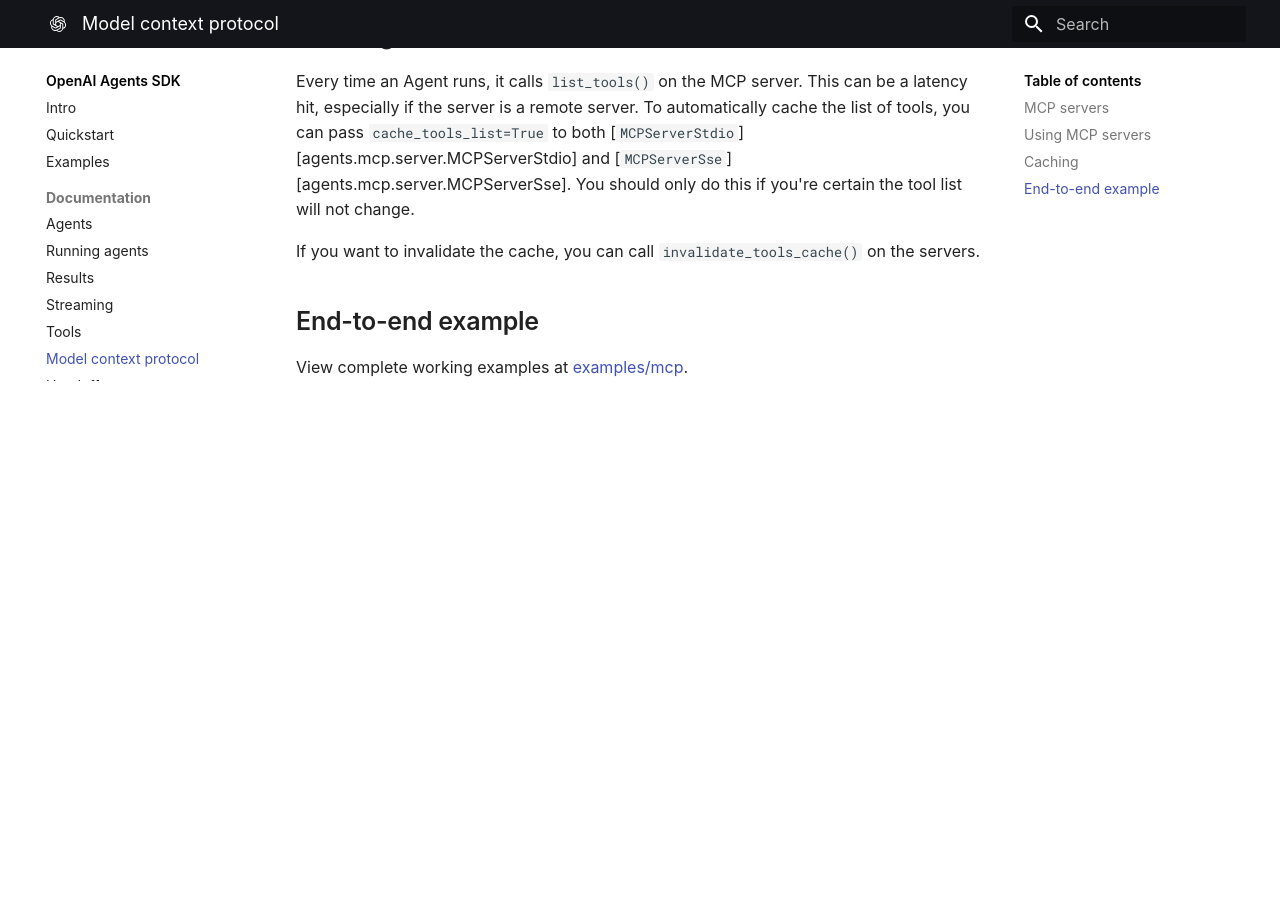
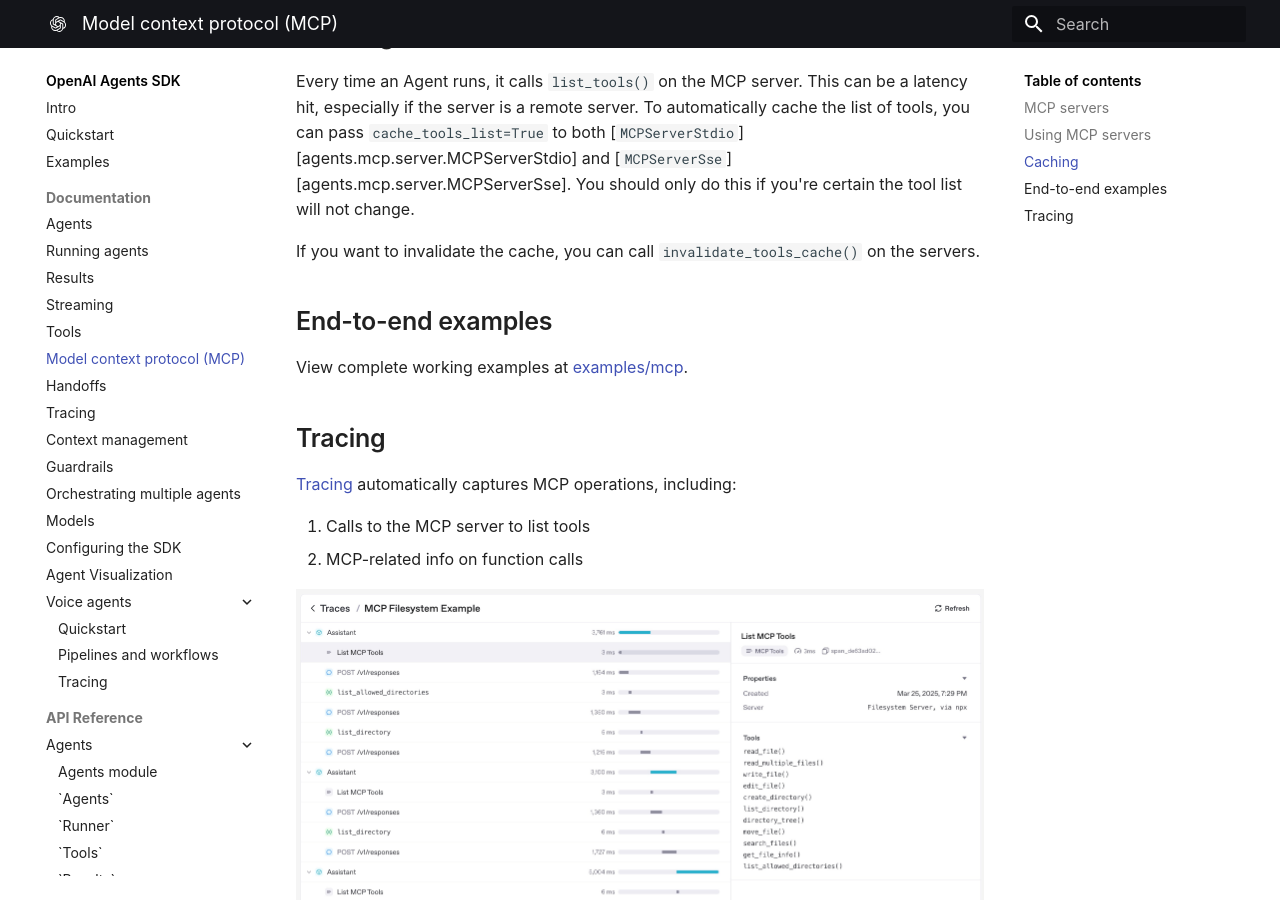
Before and after one commit to Radoslaw-Lisowski/openai-agents-python, an MkDocs documentation site: the page built from docs/mcp.md, in a window 1280 px wide and 900 px high, scrolled down 1309 px. Built offline with MkDocs 1.6.1 and Material for MkDocs 9.7.7, drawn with Linux system fonts in a browser that asks for light colours; some web fonts are replaced; before the commit the page ends 1714 px from its top, so only the background shows below that; some of the changed text lies outside the part shown.

Commit message:
Tracing screenshot for MCP docs (#355)

```diff
--- a/docs/mcp.md
+++ b/docs/mcp.md
@@ -1,4 +1,4 @@
-# Model context protocol
+# Model context protocol (MCP)
 
 The [Model context protocol](https://modelcontextprotocol.io/introduction) (aka MCP) is a way to provide tools and context to the LLM. From the MCP docs:
 
@@ -46,6 +46,15 @@ Every time an Agent runs, it calls `list_tools()` on the MCP server. This can be
 
 If you want to invalidate the cache, you can call `invalidate_tools_cache()` on the servers.
 
-## End-to-end example
+## End-to-end examples
 
 View complete working examples at [examples/mcp](https://github.com/openai/openai-agents-python/tree/main/examples/mcp).
+
+## Tracing
+
+[Tracing](./tracing.md) automatically captures MCP operations, including:
+
+1. Calls to the MCP server to list tools
+2. MCP-related info on function calls
+
+![MCP Tracing Screenshot](./assets/images/mcp-tracing.jpg)
```
Also changed, not shown: docs/assets/images/mcp-tracing.jpg (added).
